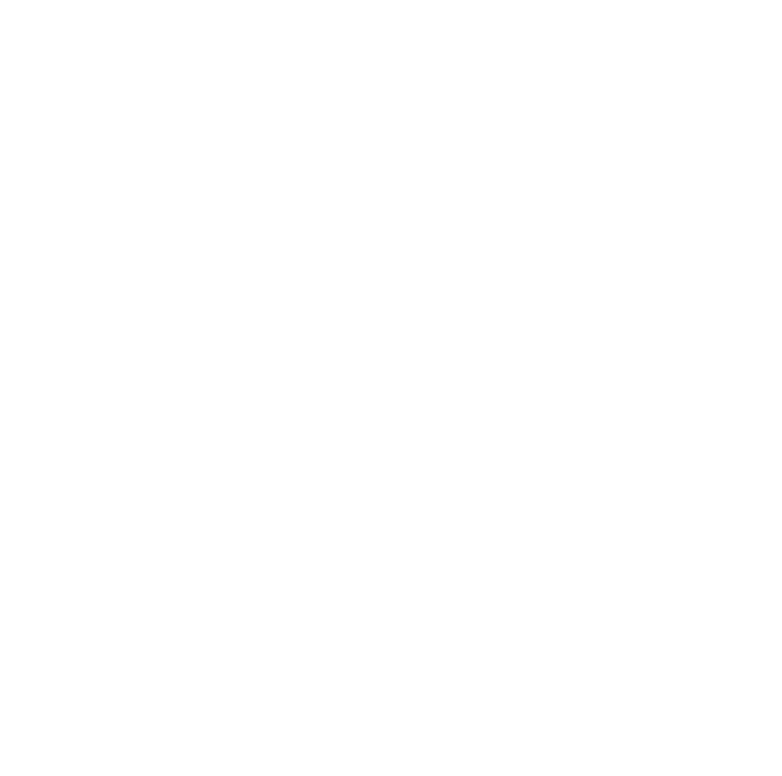
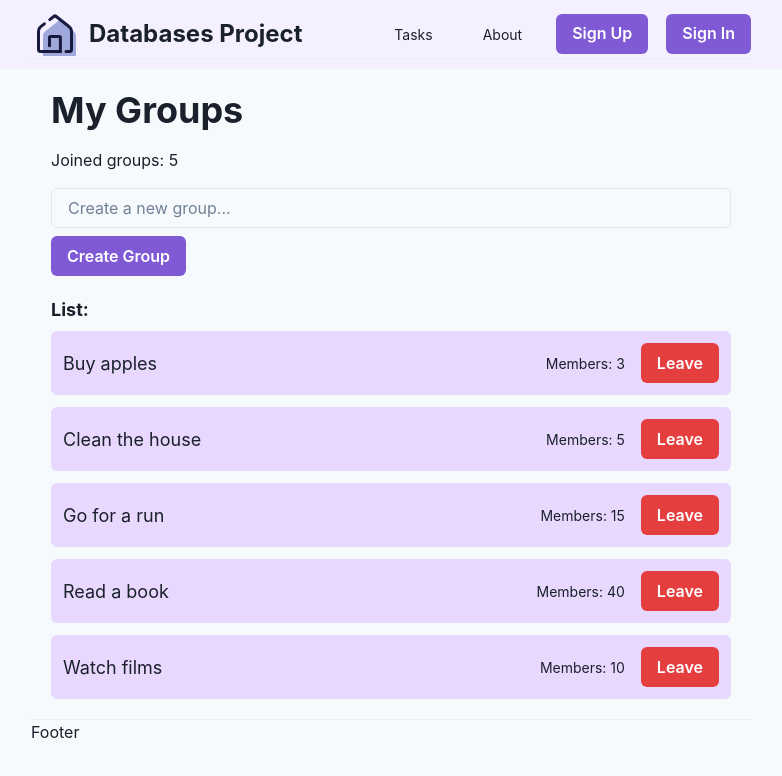
Before and after one commit to biggujo/databases-fullstack-project, a React (Vite) app in the folder frontend/: page /my-groups in a window 1280 px wide. Before the commit this address had no page. Shown: the top 776 px of the page, without its empty margins (249-1031 px from the left). Built offline with nearby package versions, Linux system fonts and the light colour scheme.

Commit message:
Add group page on /my-groups

```diff
--- a/frontend/src/components/App/App.jsx
+++ b/frontend/src/components/App/App.jsx
@@ -5,6 +5,7 @@
 import SignUpForm from '../../pages/SignUpForm.jsx';
 import TasksPage from '../../pages/TasksPage.jsx';
 import Groups from '../../pages/Groups.jsx';
+import MyGroups from '../../pages/MyGroups.jsx'
 import { useEffect } from 'react';
 import API from '../../utils/api.js';
 import PrivateRoute from '../PrivateRoute/index.js';
@@ -23,6 +24,8 @@
                                                       redirectTo={'/'} />} />
       <Route path={'groups'} element={<ProtectedRoute component={<Groups />}
                                                       redirectTo={'/'} />} />
+      <Route path={'my-groups'} element={<ProtectedRoute component={<MyGroups />}
+                                                      redirectTo={'/'} />} />
     </Route>
   </Routes>);
 }
--- /dev/null
+++ b/frontend/src/pages/MyGroups.jsx
@@ -0,0 +1,105 @@
+import { useState } from 'react';
+import { Box, Input, List, ListItem, Flex, Text, Button, Heading } from '@chakra-ui/react';
+
+// Static collection
+// We'll use API later
+const groups = [
+    {
+        title: 'Buy apples',
+        members: 3,
+        isNew: true, // The user is not initially joined to the group
+    },
+    {
+        title: 'Clean the house',
+        members: 5,
+        isNew: true,
+    },
+    {
+        title: 'Go for a run',
+        members: 15,
+        isNew: true,
+    },
+    {
+        title: 'Read a book',
+        members: 40,
+        isNew: true,
+    },
+    {
+        title: 'Watch films',
+        members: 10,
+        isNew: true,
+    },
+    // ... other groups
+];
+
+function MyGroups() {
+    const [groupState, setGroupState] = useState(groups);
+    const [newGroupTitle, setNewGroupTitle] = useState('');
+
+
+    const toggleGroupState = (index) => {
+        setGroupState((prevGroups) => {
+            const newGroups = [...prevGroups];
+            newGroups[index].isNew = !newGroups[index].isNew;
+            newGroups[index].members += newGroups[index].isNew ? 1 : -1;
+            return newGroups;
+        });
+    };
+
+    // Function for adding a new group
+    const addNewGroup = () => {
+        if (newGroupTitle) {
+            setGroupState(prevGroups => [
+                ...prevGroups,
+                { title: newGroupTitle, members: 1, isNew: true }
+            ]);
+            setNewGroupTitle('');
+        }
+    };
+
+    // Counting the number of groups the user is a member of
+    const myGroupCount = groupState.reduce((count, group) => group.isNew ? count + 1 : count, 0);
+
+    return (
+        <Box p={5}>
+            <Heading as='h1' size='xl' mb={4}>My Groups</Heading>
+            <Text mb={4}>Joined groups: {myGroupCount}</Text>
+            <Box mb={5}>
+                <Input
+                    placeholder='Create a new group...'
+                    value={newGroupTitle}
+                    onChange={(e) => setNewGroupTitle(e.target.value)}
+                />
+                <Button
+                    onClick={addNewGroup}
+                    mt={2}
+                    bg='purple.500'
+                    color='white'
+                    _hover={{ bg: 'purple.800' }}
+                >
+                    Create Group
+                </Button>
+            </Box>
+            <Text fontSize='lg' fontWeight='bold' mb={2}>List:</Text>
+            <List spacing={3}>
+                {groupState.map((group, index) => (
+                    <ListItem key={group.title} p={3} bg='purple.100' borderRadius='md'>
+                        <Flex justifyContent='space-between' alignItems='center'>
+                            <Text fontSize='lg'>{group.title}</Text>
+                            <Flex alignItems='center'>
+                                <Text fontSize='sm' mr={4}>Members: {group.members}</Text>
+                                <Button
+                                    onClick={() => toggleGroupState(index)}
+                                    colorScheme={group.isNew ? 'red' : 'green'}>
+                                    {group.isNew ? 'Leave' : 'Join'}
+                                </Button>
+                            </Flex>
+                        </Flex>
+                    </ListItem>
+                ))}
+            </List>
+        </Box>
+    );
+}
+
+export default MyGroups;
```
